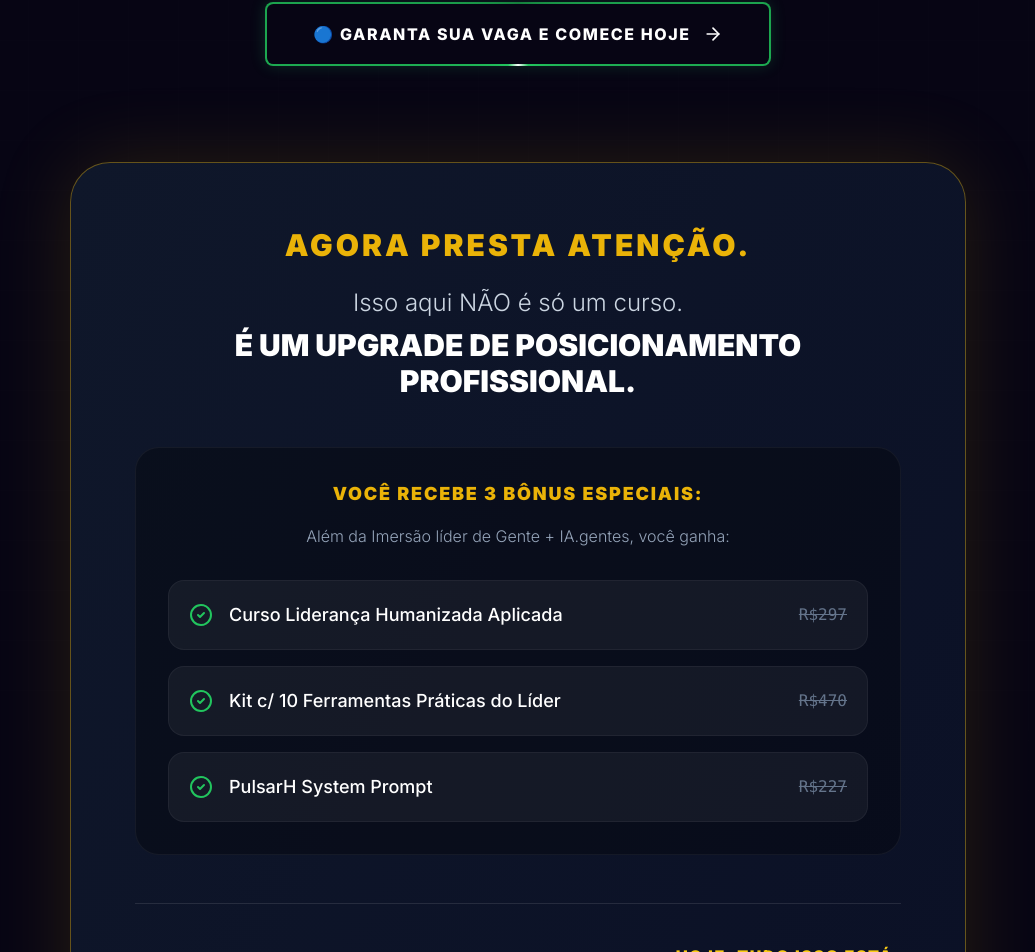
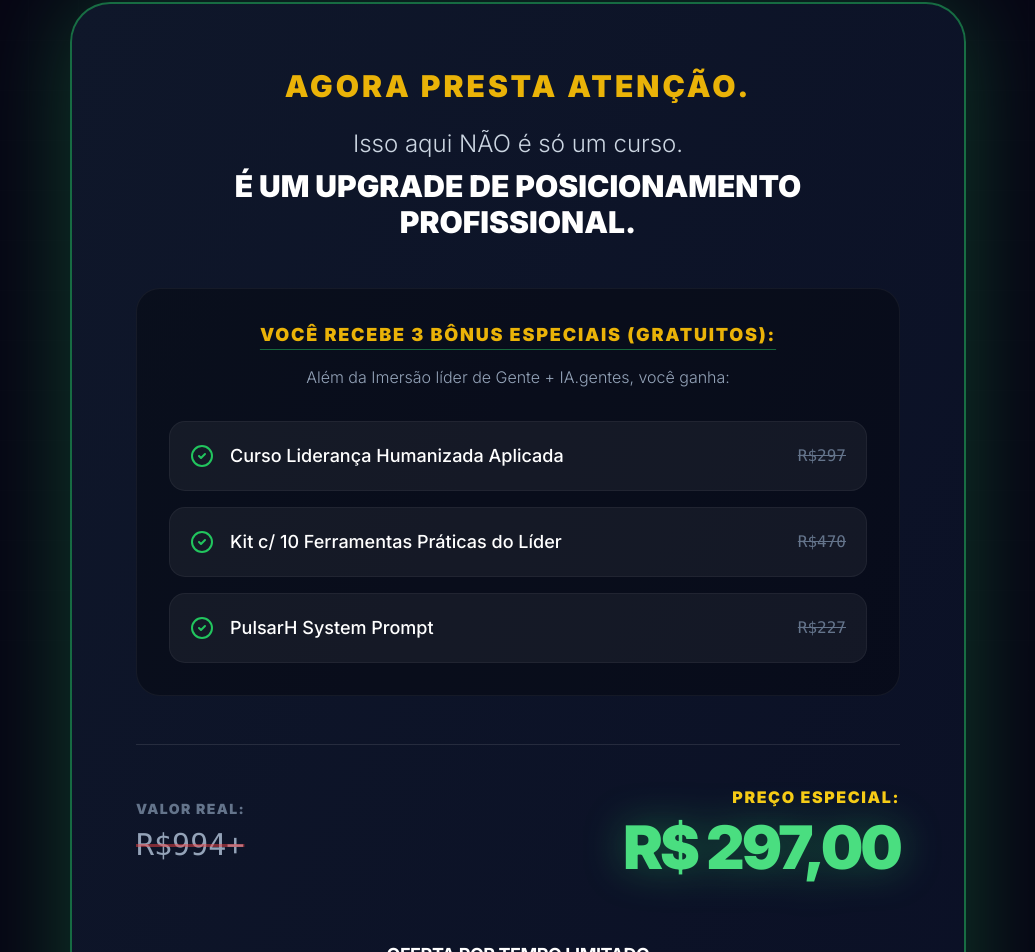
Before and after one commit to Rbraga010/Landingpage_segundarevolucao, a React (Vite) app: page / in a window 1280 px wide. Shown: the part 8575-9527 px from the top of the page, without its empty margins (122-1157 px from the left). Built offline with nearby package versions, Linux system fonts and the light colour scheme; no server answers.

Commit message:
Final offer refinements: adjust price to 297.00 and remove redundant CTA

```diff
--- a/App.tsx
+++ b/App.tsx
@@ -681,20 +681,15 @@ export default function App() {
                      </div>
                   </div>
 
-                  <div className="text-center mb-24">
-                     <button onClick={scrollToOffer} className="btn-neon px-12 py-5 text-sm md:text-base tracking-widest inline-flex items-center gap-3">
-                        🔵 GARANTA SUA VAGA E COMECE HOJE <ArrowRight className="w-5 h-5 relative z-10" />
-                     </button>
-                  </div>
 
-                  <div className="max-w-4xl mx-auto glass-card border-yellow-500/40 bg-gradient-to-br from-slate-900 to-[#0a0f25] p-10 md:p-16 rounded-[40px] relative shadow-[0_0_80px_rgba(234,179,8,0.15)]">
+                  <div className="max-w-4xl mx-auto glass-card border-2 border-green-500/50 bg-gradient-to-br from-slate-900 to-[#0a0f25] p-10 md:p-16 rounded-[40px] relative shadow-[0_0_100px_rgba(34,197,94,0.3)]">
                      <div className="text-center mb-12">
                         <h3 className="text-2xl md:text-3xl font-black text-yellow-500 uppercase tracking-widest mb-6">Agora presta atenção.</h3>
                         <p className="text-xl md:text-2xl text-slate-300 font-light leading-relaxed">Isso aqui NÃO é só um curso. <br className="hidden md:block"/> <strong className="text-white font-black uppercase text-2xl md:text-3xl mt-2 block">É um upgrade de posicionamento profissional.</strong></p>
                      </div>
 
                      <div className="bg-black/30 rounded-3xl p-8 border border-white/5 mb-12">
-                        <p className="text-primary font-black uppercase tracking-widest text-center mb-4 text-lg">Você recebe 3 bônus especiais:</p>
+                        <p className="text-primary font-black uppercase tracking-widest text-center mb-4 text-lg underline decoration-green-500/50 underline-offset-8">Você recebe 3 bônus especiais (GRATUITOS):</p>
                         <p className="text-slate-400 font-light text-center mb-8">Além da Imersão líder de Gente + IA.gentes, você ganha:</p>
                         <ul className="space-y-4">
                            <li className="flex flex-col md:flex-row md:items-center justify-between p-5 bg-white/5 rounded-2xl border border-white/5 gap-4">
@@ -718,8 +713,8 @@ export default function App() {
                            <p className="text-3xl text-slate-400 line-through decoration-red-500/50 font-mono">R$994+</p>
                         </div>
                         <div className="text-center md:text-right">
-                           <p className="text-yellow-400 font-black uppercase tracking-widest text-sm md:text-base mb-2">Hoje, tudo isso está:</p>
-                           <p className="text-4xl md:text-5xl text-green-400 font-black uppercase tracking-tighter">Incluso gratuitamente</p>
+                           <p className="text-yellow-400 font-black uppercase tracking-widest text-sm md:text-base mb-2">Preço Especial:</p>
+                           <p className="text-4xl md:text-6xl text-green-400 font-black tracking-tighter drop-shadow-[0_0_20px_rgba(34,197,94,0.4)]">R$ 297,00</p>
                         </div>
                      </div>
 
```
